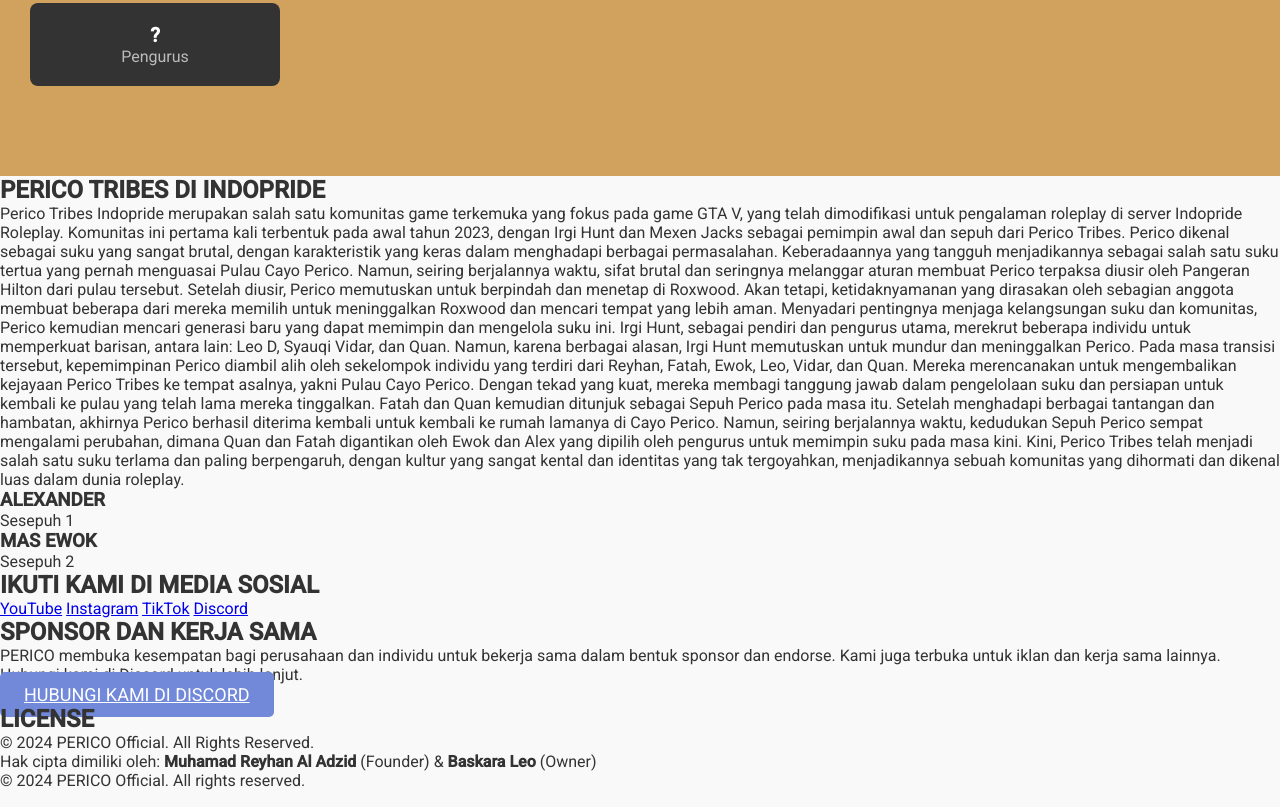
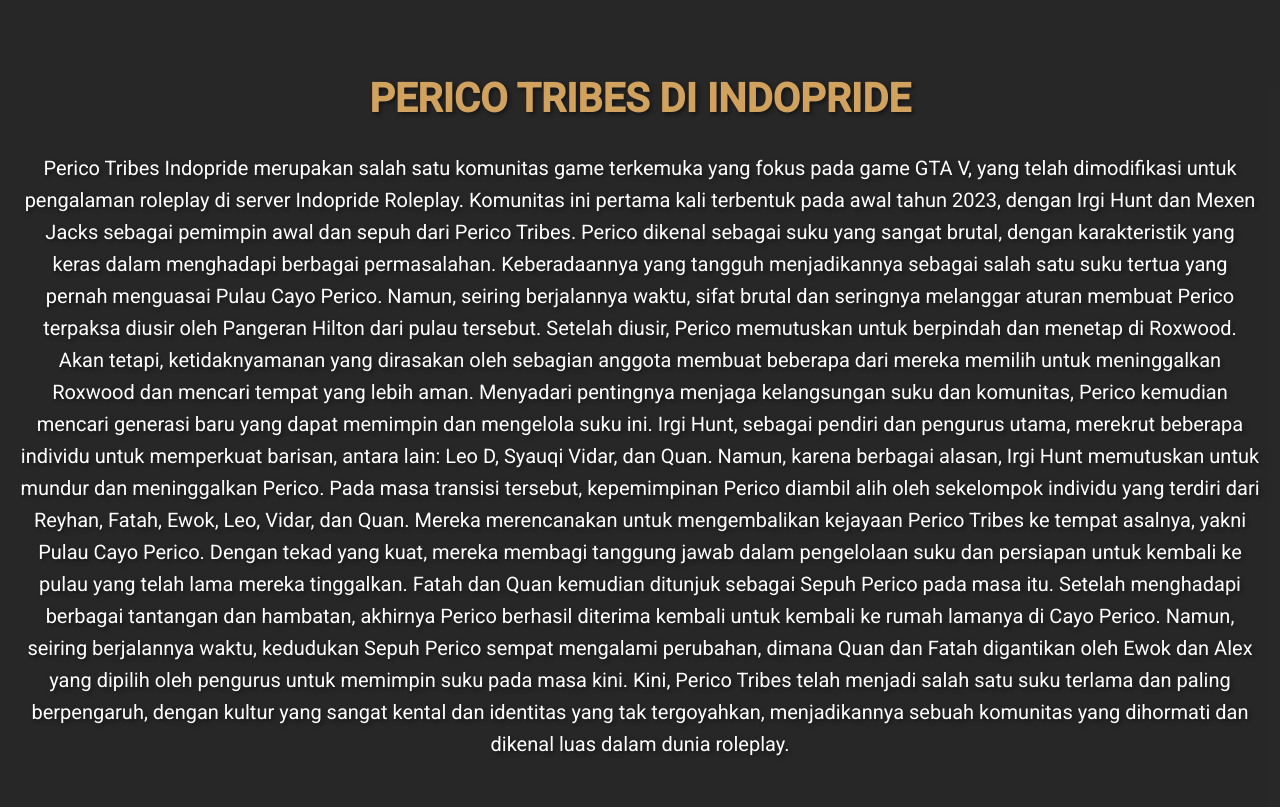
Before and after one commit to ReyhanAlAdzid/PERICO-TRIBES-WEBSITE-OFFICIAL, a plain HTML site: page index.html in a window 1280 px wide. Shown: the part 1438-2245 px from the top of the page. Drawn offline with Linux system fonts and the light colour scheme.

Commit message:
Update styles.css

```diff
--- a/styles.css
+++ b/styles.css
@@ -7,7 +7,7 @@
 
 body {
     font-family: 'Roboto', sans-serif;
-    background-color: #f9f9f9;
+    background-color: #f9f9f9; /* Warna latar belakang putih terang */
     color: #333;
 }
 
@@ -16,12 +16,12 @@
     display: flex;
     justify-content: space-between;
     align-items: center;
-    background-color: #2b2a2a;
-    padding: 10px;
+    background-color: #2b2a2a; /* Warna hitam keabu-abuan */
+    padding: 5px 10px;
 }
 
 .navbar .logo img {
-    width: 120px;
+    width: 100px; /* Ukuran logo lebih besar */
 }
 
 .nav-links {
@@ -30,7 +30,7 @@
 }
 
 .nav-links li {
-    margin: 0 15px;
+    margin: 0 20px;
 }
 
 .nav-links a {
@@ -42,20 +42,20 @@
 }
 
 .nav-links a:hover {
-    color: #4caf50;
+    color: #4caf50; /* Warna hijau tanaman untuk hover */
 }
 
-/* Home Section */
+/* BERANDA SECTION */
 .home {
     height: 100vh;
     display: flex;
     align-items: center;
     justify-content: space-between;
-    padding: 0 20px;
-    background: url('IMAGES/PERICO FOTO RAME.png') no-repeat center center/cover;
-    background-size: cover;
+    padding: 0 50px;
     position: relative;
     overflow: hidden;
+    background: url('IMAGES/PERICO\ FOTO\ RAME.png') no-repeat center center/cover;
+    background-size: cover;
 }
 
 .home::before {
@@ -65,27 +65,38 @@
     left: 0;
     width: 100%;
     height: 100%;
-    background: rgba(0, 0, 0, 0.4);
+    background: rgba(0, 0, 0, 0.3); /* 30% transparansi hitam */
     z-index: 1;
 }
 
 .home-content {
     display: flex;
-    flex-direction: column;
-    align-items: flex-start;
+    justify-content: space-between;
+    align-items: center;
+    width: 100%;
+    position: relative;
     z-index: 2;
+}
+
+.text-container {
     max-width: 600px;
+    animation: fadeInLeft 1.5s ease-out;
 }
 
 .text-container h1 {
-    font-size: 48px;
-    color: #d1a15e;
+    font-size: 120px; /* Ukuran judul lebih besar */
+    margin-bottom: 20px;
+    font-family: 'Montserrat', sans-serif; /* Font yang lebih modern */
+    font-weight: 800; /* Lebih tebal */
+    color: #d1a15e; /* Warna coklat kekuningan */
+    animation: slideInLeft 1s ease-out;
 }
 
 .text-container p {
-    font-size: 20px;
-    color: #fff;
-    margin-bottom: 20px;
+    font-size: 24px;
+    margin-bottom: 30px;
+    color: #fff; /* Teks putih */
+    animation: fadeIn 2s ease-in-out;
 }
 
 .btn-discord {
@@ -96,6 +107,7 @@
     color: #fff;
     text-transform: uppercase;
     transition: background-color 0.3s;
+    display: inline-block;
 }
 
 .btn-discord:hover {
@@ -104,22 +116,28 @@
 
 .logo-container {
     position: relative;
-    margin-top: 20px;
+    animation: zoomIn 1.5s ease-out;
+    transition: transform 0.5s ease;
+}
+
+.logo-container:hover {
+    transform: scale(1.1);
 }
 
 .logo-image {
-    width: 100%;
+    max-width: 600px;
+    animation: bounceIn 2s ease-out;
 }
 
-/* Struktur Section */
+/* STRUKTUR SECTION */
 .struktur {
     padding: 80px 20px;
     text-align: center;
-    background-color: #d1a15e;
+    background-color: #d1a15e; /* Warna coklat kekuningan */
 }
 
 .struktur h2 {
-    font-size: 36px;
+    font-size: 40px;
     margin-bottom: 30px;
     font-weight: bold;
     color: #fff;
@@ -127,8 +145,9 @@
 
 .team {
     display: flex;
-    justify-content: center;
+    justify-content: space-around;
     flex-wrap: wrap;
+    margin-top: 30px;
 }
 
 .member {
@@ -141,6 +160,7 @@
 
 .member h3 {
     font-size: 20px;
+    margin-bottom: 10px;
     color: #fff;
 }
 
@@ -149,37 +169,159 @@
     color: #bbb;
 }
 
-/* Responsiveness */
-@media (max-width: 768px) {
-    .nav-links {
-        display: none;
+.pengurus {
+    display: flex;
+    justify-content: center;
+    margin-top: 30px;
 }
 
-    .home {
-        flex-direction: column;
+.pengurus .member {
+    margin: 0 30px;
+}
+
+/* PERICO INDOPRIDE SECTION */
+.indopride {
+    padding: 80px 20px;
+    background-color: rgba(17, 17, 17, 0.9); /* Mengurangi transparansi latar belakang */
     text-align: center;
 }
 
-    .home-content {
-        align-items: center;
-        text-align: center;
+.indopride h2 {
+    font-size: 40px;
+    margin-bottom: 30px;
+    font-weight: bold;
+    color: #d1a15e;
+    text-shadow: 2px 2px 4px rgba(0, 0, 0, 0.5); /* Menambahkan bayangan pada teks */
 }
 
-    .home-content h1 {
-        font-size: 36px;
+.indopride p {
+    font-size: 20px;
+    color: #fff; /* Teks putih */
+    margin-bottom: 30px;
+    line-height: 1.6;
+    text-shadow: 2px 2px 4px rgba(0, 0, 0, 0.5); /* Menambahkan bayangan pada teks */
 }
 
-    .home-content p {
+.tribes-structure {
+    display: flex;
+    justify-content: center;
+    margin-top: 40px;
+}
+
+.tribe-member {
+    background-color: #333;
+    padding: 20px;
+    border-radius: 8px;
+    margin: 10px;
+    width: 200px;
+}
+
+.tribe-member h3 {
+    font-size: 20px;
+    margin-bottom: 10px;
+    color: #fff;
+}
+
+.tribe-member p {
+    font-size: 16px;
+    color: #bbb;
+}
+
+/* MEDIA SOSIAL SECTION */
+.social {
+    padding: 80px 20px;
+    text-align: center;
+    background-color: #d1a15e;
+}
+
+.social-links {
+    display: flex;
+    justify-content: center;
+    flex-wrap: wrap;
+}
+
+.social-item {
+    display: block;
+    width: 200px;
+    margin: 10px;
+    padding: 20px;
+    text-align: center;
+    font-size: 18px;
+    color: #fff;
+    border-radius: 8px;
+    text-decoration: none;
+    font-weight: 600;
+}
+
+.social-item.youtube {
+    background-color: #FF0000;
+}
+
+.social-item.instagram {
+    background-color: #E1306C;
+}
+
+.social-item.tiktok {
+    background-color: #000000;
+}
+
+.social-item.discord {
+    background-color: #7289DA;
+}
+
+.social-item:hover {
+    opacity: 0.8;
+}
+
+/* SPONSOR SECTION */
+.sponsor {
+    padding: 80px 20px;
+    text-align: center;
+    background-color: rgba(34, 34, 34, 0.9); /* Mengurangi transparansi latar belakang */
+}
+
+.sponsor h2 {
+    font-size: 40px;
+    margin-bottom: 30px;
+    font-weight: bold;
+    color: #d1a15e;
+    text-shadow: 2px 2px 4px rgba(0, 0, 0, 0.5); /* Menambahkan bayangan pada teks */
+}
+
+.sponsor p {
+    font-size: 18px;
+    color: #fff; /* Teks putih */
+    margin-bottom: 20px;
+    line-height: 1.6;
+    text-shadow: 2px 2px 4px rgba(0, 0, 0, 0.5); /* Menambahkan bayangan pada teks */
+}
+
+.sponsor .btn-discord {
+    padding: 12px 24px;
     font-size: 18px;
 }
 
-    .logo-container img {
-        max-width: 80%;
+/* LICENSE SECTION */
+.license {
+    padding: 40px 20px;
+    text-align: center;
+    background-color: #1a1a1a; /* Menggunakan latar belakang solid agar teks lebih jelas */
+    color: #fff; /* Pastikan teks berwarna putih untuk kontras yang lebih baik */
 }
 
-    .team {
-        flex-direction: column;
-    }
+.license p {
+    font-size: 20px;
+    color: #fff; /* Pastikan teks berwarna putih */
+    margin-top: 10px;
+    line-height: 1.6;
+    font-weight: 60; /* Menebalkan font untuk keterbacaan yang lebih baik */
+    text-shadow: none; /* Menghapus shadow agar teks tidak buram */
 }
 
-/* Add other sections and media queries for responsiveness here */
+/* FOOTER */
+footer {
+    padding: 20px;
+    background-color: #111;
+    text-align: center;
+    color: #bbb;
+}
```
Lines whose indentation alone changed are shown as unchanged.
